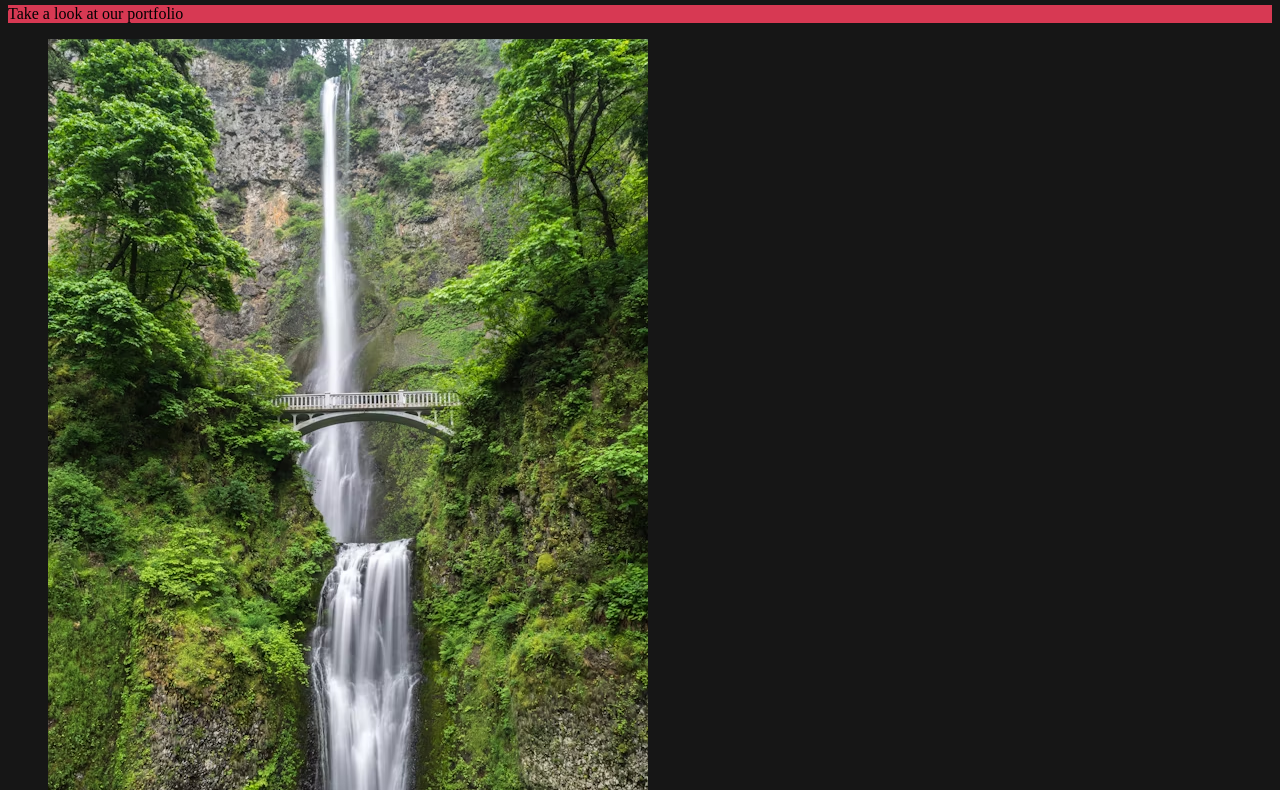
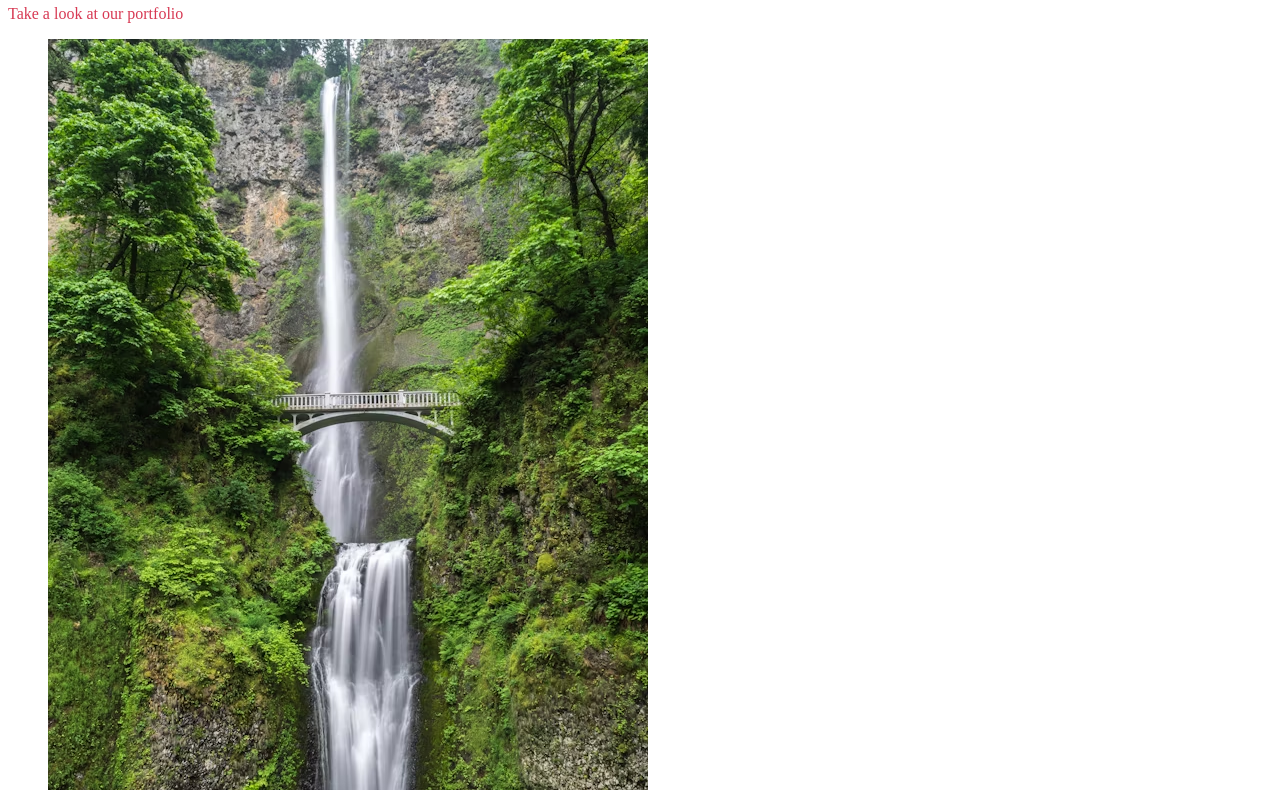
Before and after one commit to khairatAA/alx-frontend, a plain HTML site: page 0x02-CSS_advanced/index.html in a window 1280 px wide. Shown: the part 670-1460 px from the top of the page. Drawn offline with Linux system fonts and the light colour scheme.

Commit message:
add: added colour values.

```diff
--- a/0x02-CSS_advanced/styles/2-style.css
+++ b/0x02-CSS_advanced/styles/2-style.css
@@ -3,7 +3,7 @@ html{
 }
 
 body, a{
-    background-color: #161616;
+    color: #161616;
 }
 
 .visually-hidden{
@@ -11,5 +11,5 @@ body, a{
 }
 
 .card-category, .section-tagline{
-    background-color: #D73953;
+    color: #D73953;
 }
```
